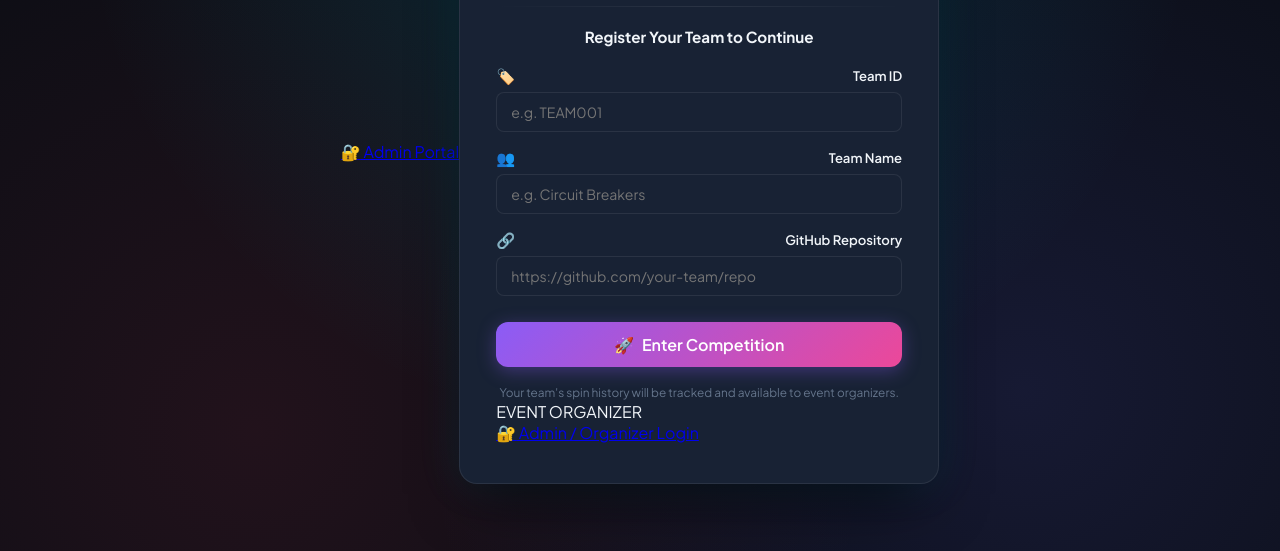
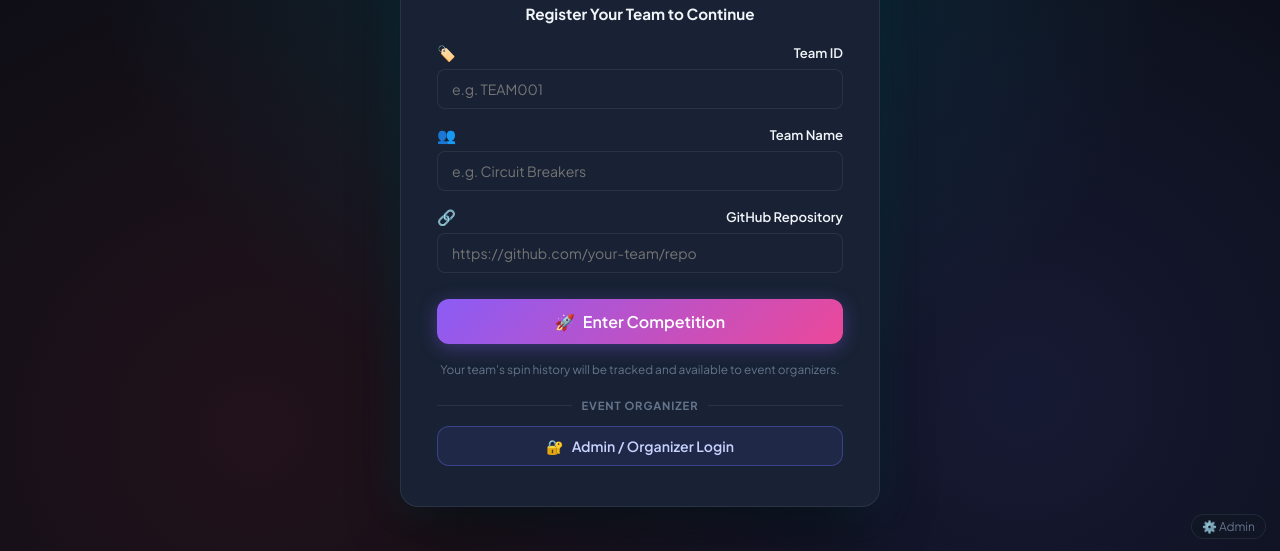
Before and after one commit to Sansai-L/ps-spinwheel, a website: page index.html in a window 1280 px wide. Shown: the part 249-800 px from the top of the page. Drawn offline with nearby package versions, Linux system fonts and the light colour scheme.

Commit message:
Add Admin Login access to first page: style.css

```diff
--- a/style.css
+++ b/style.css
@@ -1572,13 +1572,110 @@ kbd {
   border-radius: var(--radius-full);
   backdrop-filter: blur(8px);
   transition: all 0.2s ease;
-  z-index: 90;
+  z-index: 1001;
 }
 
 .admin-corner-link:hover {
   color: var(--accent-cyan);
   border-color: var(--accent-cyan);
   background: var(--bg-card);
+}
+
+/* Entry Gate Admin Access on First Page */
+.entry-admin-access {
+  margin-top: 20px;
+  text-align: center;
+}
+
+.entry-admin-divider {
+  display: flex;
+  align-items: center;
+  text-align: center;
+  margin: 16px 0 14px;
+}
+
+.entry-admin-divider::before,
+.entry-admin-divider::after {
+  content: '';
+  flex: 1;
+  border-bottom: 1px solid rgba(255, 255, 255, 0.08);
+}
+
+.entry-admin-divider span {
+  padding: 0 10px;
+  font-size: 0.7rem;
+  letter-spacing: 0.08em;
+  text-transform: uppercase;
+  color: var(--text-dim);
+  font-weight: 700;
+}
+
+.entry-admin-btn {
+  display: flex;
+  align-items: center;
+  justify-content: center;
+  gap: 8px;
+  width: 100%;
+  text-decoration: none;
+  border: 1px solid rgba(99, 102, 241, 0.4);
+  color: #c7d2fe;
+  background: rgba(99, 102, 241, 0.1);
+  font-size: 0.88rem;
+  padding: 10px 16px;
+  border-radius: var(--radius-md);
+  font-weight: 600;
+  transition: all 0.2s ease;
+}
+
+.entry-admin-btn:hover {
+  background: rgba(99, 102, 241, 0.25);
+  border-color: #818cf8;
+  color: #ffffff;
+  transform: translateY(-1px);
+  box-shadow: 0 4px 18px rgba(99, 102, 241, 0.3);
+}
+
+/* Top-Right Admin Badge on Entry Screen */
+.entry-top-admin-badge {
+  position: absolute;
+  top: 22px;
+  right: 26px;
+  display: inline-flex;
+  align-items: center;
+  gap: 6px;
+  background: rgba(18, 24, 38, 0.85);
+  border: 1px solid rgba(255, 255, 255, 0.15);
+  color: var(--text-muted);
+  padding: 7px 14px;
+  border-radius: var(--radius-full);
+  font-size: 0.8rem;
+  font-weight: 600;
+  text-decoration: none;
+  backdrop-filter: blur(10px);
+  transition: all 0.2s ease;
+  z-index: 1002;
+}
+
+.entry-top-admin-badge:hover {
+  border-color: var(--accent-cyan);
+  color: var(--accent-cyan);
+  background: rgba(24, 34, 52, 0.95);
+  box-shadow: 0 0 15px rgba(6, 182, 212, 0.25);
+}
+
+.admin-nav-link {
+  text-decoration: none;
+  display: inline-flex;
+  align-items: center;
+  gap: 5px;
+  border-color: rgba(99, 102, 241, 0.4) !important;
+  color: #c7d2fe !important;
+}
+
+.admin-nav-link:hover {
+  background: rgba(99, 102, 241, 0.2) !important;
+  border-color: #818cf8 !important;
+  color: #ffffff !important;
 }
 
 /* Assigned Problem Card (Center Stage) */
```
